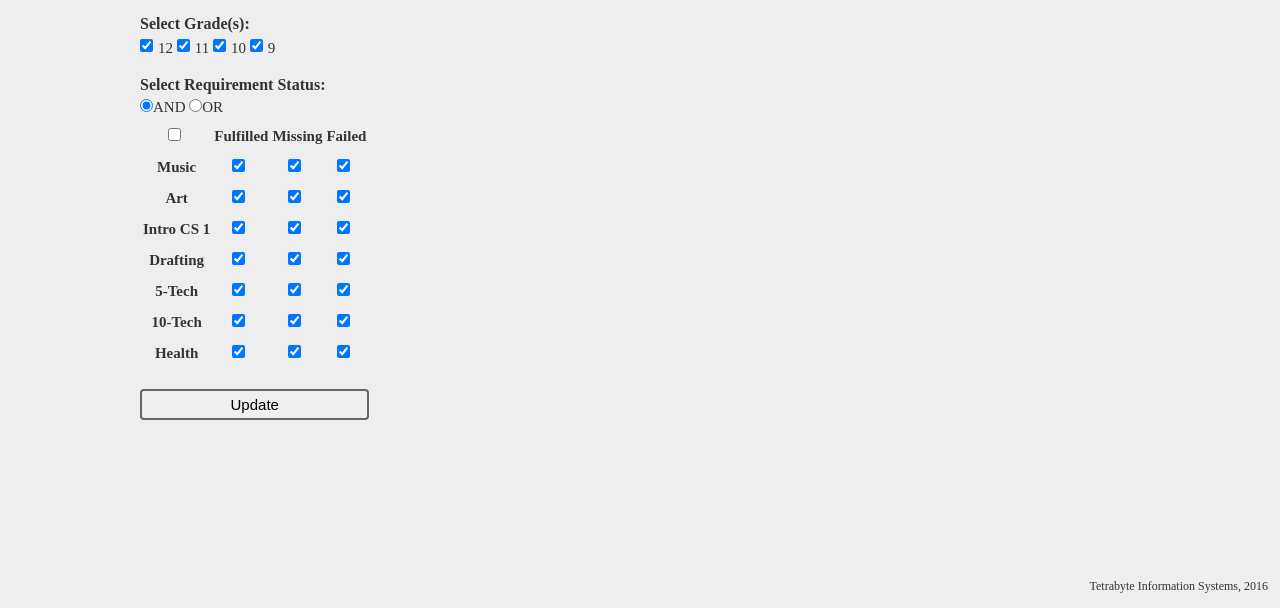
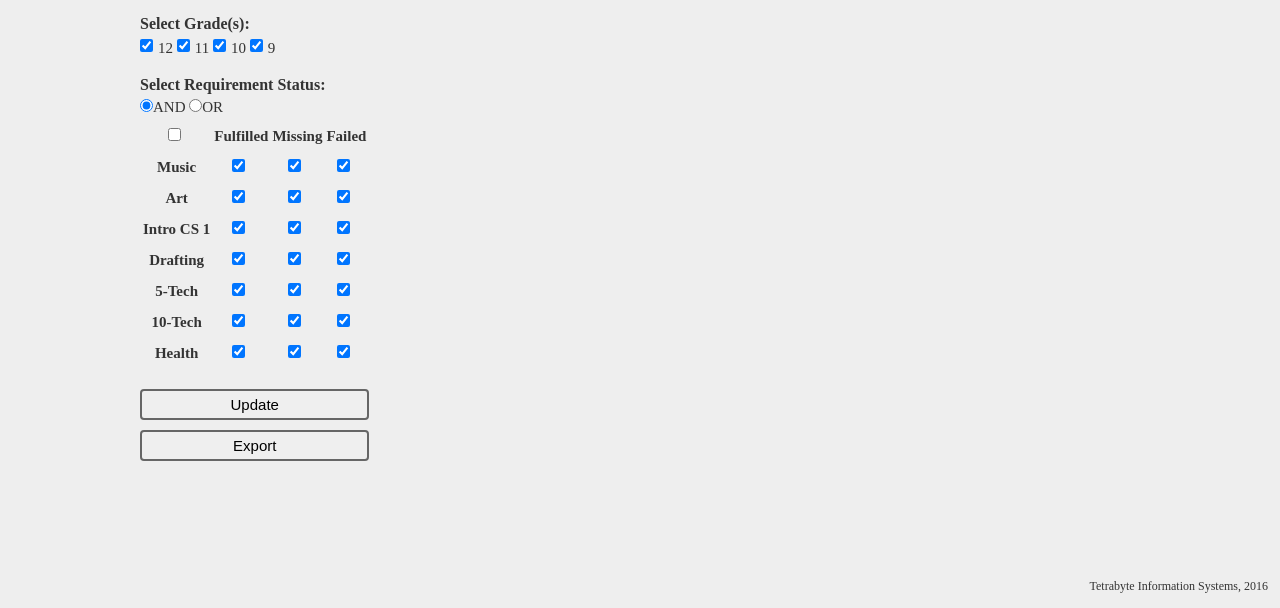
Before and after one commit to stuy-tetrabyte/graduation-req-tracker, a Flask app: page /class in a window 1280 px wide. Shown: the part 192-800 px from the top of the page. Run offline with Flask 2, Linux system fonts and the light colour scheme; data that the repository does not hold is empty; parts of the project's set-up code (start-up, migrations or seed data) failed here and were passed over.

Commit message:
Finish exporting search results

```diff
--- a/app.py
+++ b/app.py
@@ -44,6 +44,7 @@ print "Saving files to: ", app.config['UPLOAD_FOLDER']
 print "Generating files in: ", app.config['DOWNLOAD_FOLDER']
 
 db_m = DBManager(PROJECT_DB_NAME, COURSES_TABLE_NAME, STUDENT_TABLE_NAME)
+list_of_students = []
 #}}}
 #{{{ Decorator Functions
 def login_required(f):
@@ -123,11 +124,12 @@ def class_view():
         if get_req_args.get( str( req ) + '-failed' ) == 'on':
             req_statuses[req].append(2)
 
+    global list_of_students
     list_of_students = [student_info for student_info
                             in db_m.get_students_such_that(req_statuses)
                             if student_info['grade'] in grades]
 
-    export_student_list(list_of_students)
+    # export_student_list(list_of_students)
 
     return render_template("class.html", students=list_of_students, boxes = dict( get_req_args ))
 
@@ -295,9 +297,9 @@ def update_graduation_requirements():
     else:
         return render_template('upload.html', redir = 'update_reqs')
 
-# @app.route('/export_filtered', methods = ['POST'])
-# @app.route('/export_filtered/', methods = ['POST'])
-def export_student_list(student_list):
+@app.route('/export_filtered')
+@app.route('/export_filtered/')
+def export_student_list():
     """
     Generates an excel file given a student_list (formated the same way as
     list_of_students from the class view route.
@@ -319,8 +321,9 @@ def export_student_list(student_list):
     Returns:
         An Excel file for the user to download
     """
+    global list_of_students
     data = []
-    for student in student_list:
+    for student in list_of_students:
         row = {
                 "OSIS" : student['osis'],
                 "OFF. CLASS" : student['offcl'],
@@ -339,8 +342,9 @@ def export_student_list(student_list):
         if os.path.isfile(path_to_filtered):
             os.remove(path_to_filtered)
         df.to_excel(path_to_filtered, index=False)
-        # return send_from_directory(directory=app.config['DOWNLOAD_FOLDER'],
-        #        filename=secure_name)
+        return send_from_directory(directory=app.config['DOWNLOAD_FOLDER'],
+               filename=secure_name, as_attachment=True,
+               attachment_filename=secure_name)
     else:
         return None
 
--- a/templates/class.html
+++ b/templates/class.html
@@ -104,8 +104,15 @@
         </table>
 
         <button class="submit" type="submit" name="action">Update</button>
+        <button style="width:100%;" id='export_list'>Export</button>
     </form>
 </div>
+
+<script>
+document.getElementById('export_list').addEventListener('click', function(e) {
+    window.open('/export_filtered/', '_blank');
+});
+</script>
 
 <div id="results">
     <table>
--- a/templates/data.html
+++ b/templates/data.html
@@ -6,11 +6,6 @@
 <a class="icon" href="/upload">
     <img src="{{ url_for('static', filename='export.png') }}" />
     Import course database from Excel file
-</a>
-
-<a class="icon" href="/export">
-    <img src="{{ url_for('static', filename='export.png') }}" />
-    Export course database in Excel file
 </a>
 
 <a class="icon" href="{{ url_for('static', filename='reqs.json') }}">
```
